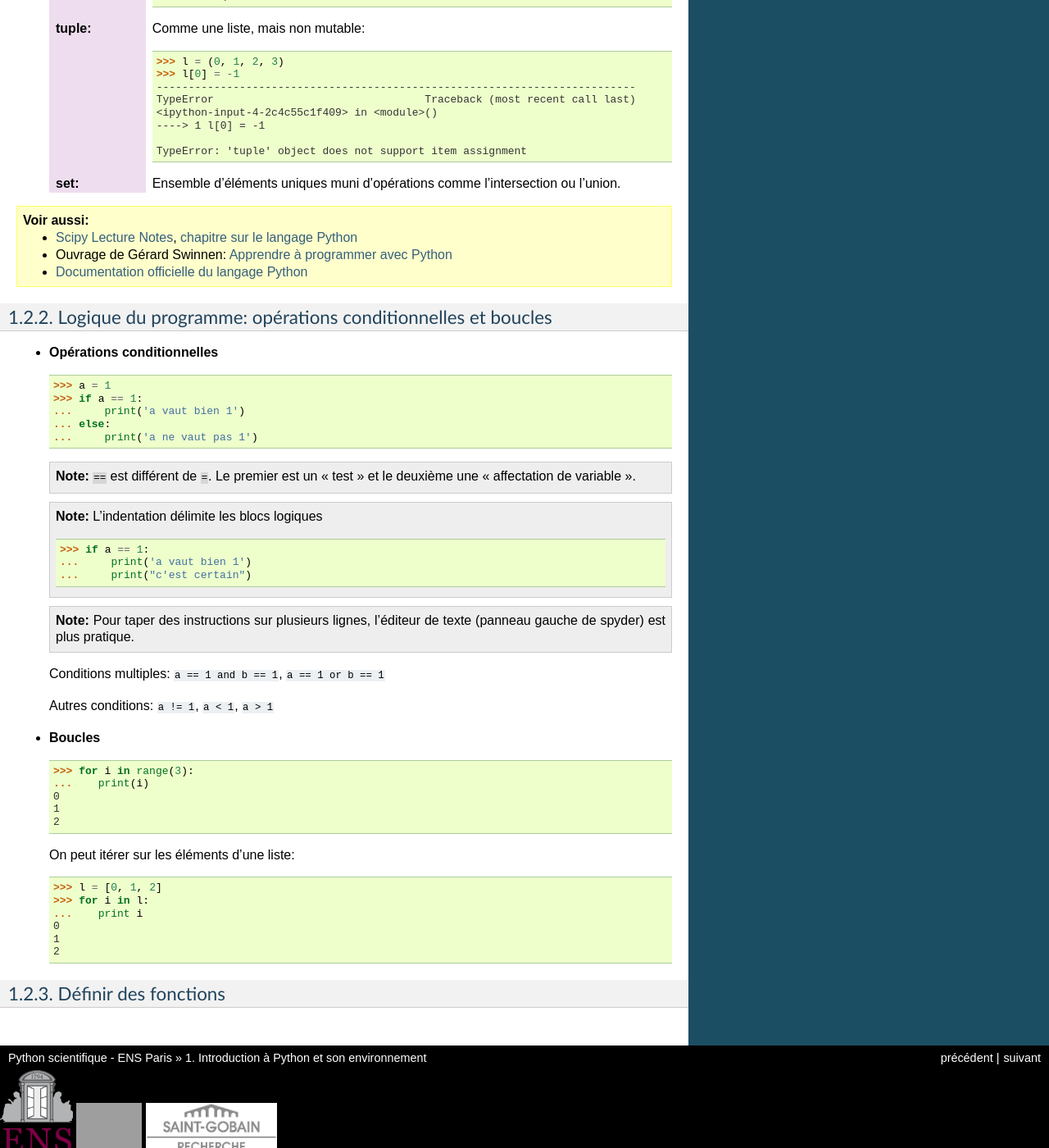
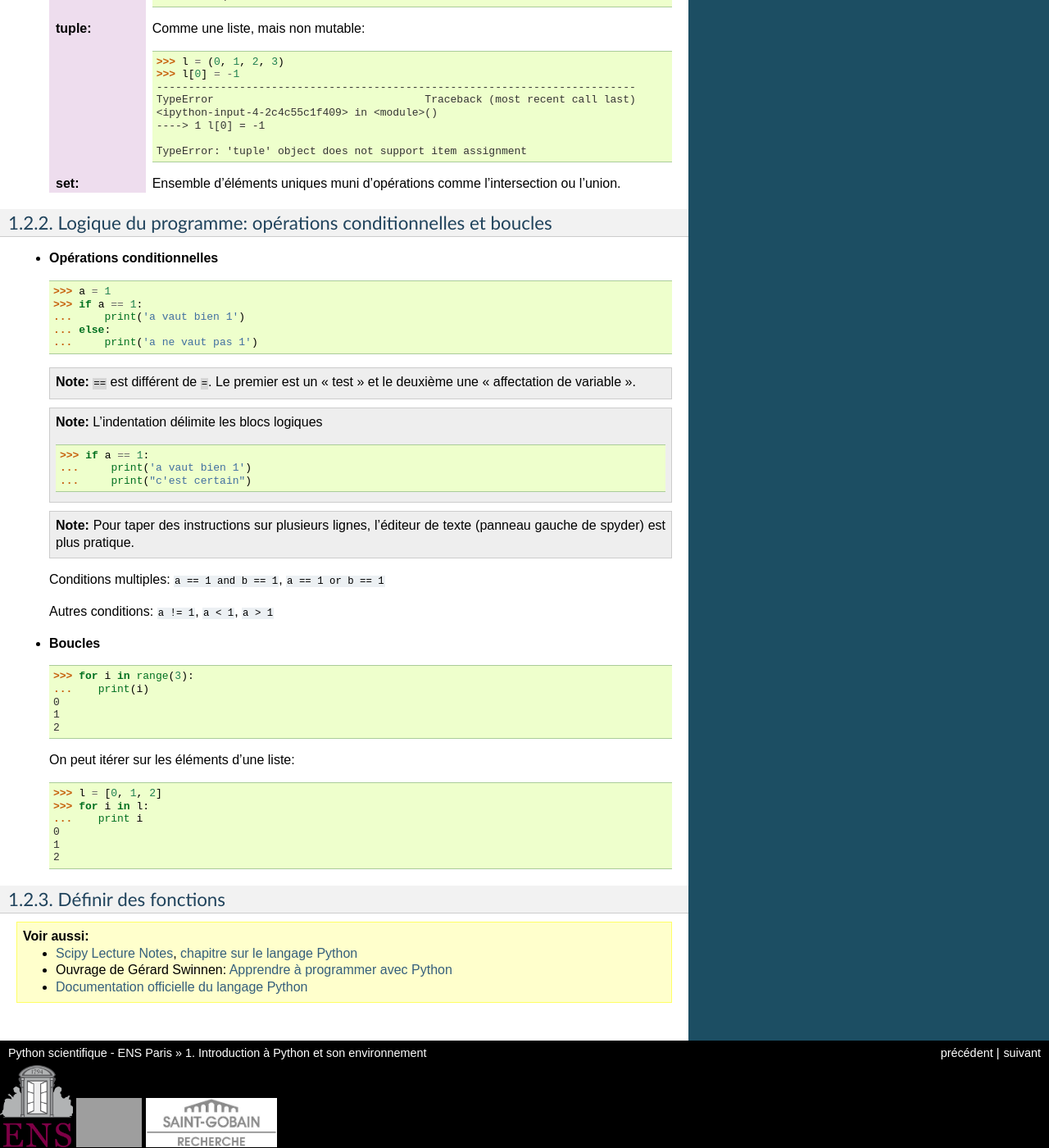
Before and after one commit to python-prepa/python-prepa, a Sphinx documentation site: the page built from ens-python-prepa/source/intro.rst, in a window 1280 px wide and 1400 px high, scrolled down 4888 px. Shown: the whole window at 82% size. Built offline with Sphinx 7.4.7, drawn with Linux system fonts in a browser that asks for light colours; formulas are drawn with MathJax 3; pages that are not in the unit, such as notebooks, are missing from menus; the version number could not be read and is left out; part of the change alters nothing that is shown; grey boxes are pictures that could not be loaded.

```diff
--- a/ens-python-prepa/source/intro.rst
+++ b/ens-python-prepa/source/intro.rst
@@ -261,14 +261,6 @@ Collections d'objets
     Ensemble d'éléments uniques muni d'opérations comme l'intersection ou
     l'union.
 
-.. seealso::
-
-    * `Scipy Lecture Notes <http://scipy-lectures.github.com>`_, `chapitre sur le langage Python <http://scipy-lectures.github.com/intro/language/python_language.html>`_
-
-    * Ouvrage de Gérard Swinnen: `Apprendre à programmer avec Python <http://inforef.be/swi/python.htm>`_
-
-    * `Documentation officielle du langage Python <http://docs.python.org/2.7/>`_
-
 Logique du programme: opérations conditionnelles et boucles
 ...........................................................
 
@@ -317,3 +309,11 @@ Logique du programme: opérations conditionnelles et boucles
 
 Définir des fonctions
 ......................
+
+.. seealso::
+
+    * `Scipy Lecture Notes <http://scipy-lectures.github.com>`_, `chapitre sur le langage Python <http://scipy-lectures.github.com/intro/language/python_language.html>`_
+
+    * Ouvrage de Gérard Swinnen: `Apprendre à programmer avec Python <http://inforef.be/swi/python.htm>`_
+
+    * `Documentation officielle du langage Python <http://docs.python.org/2.7/>`_
```
